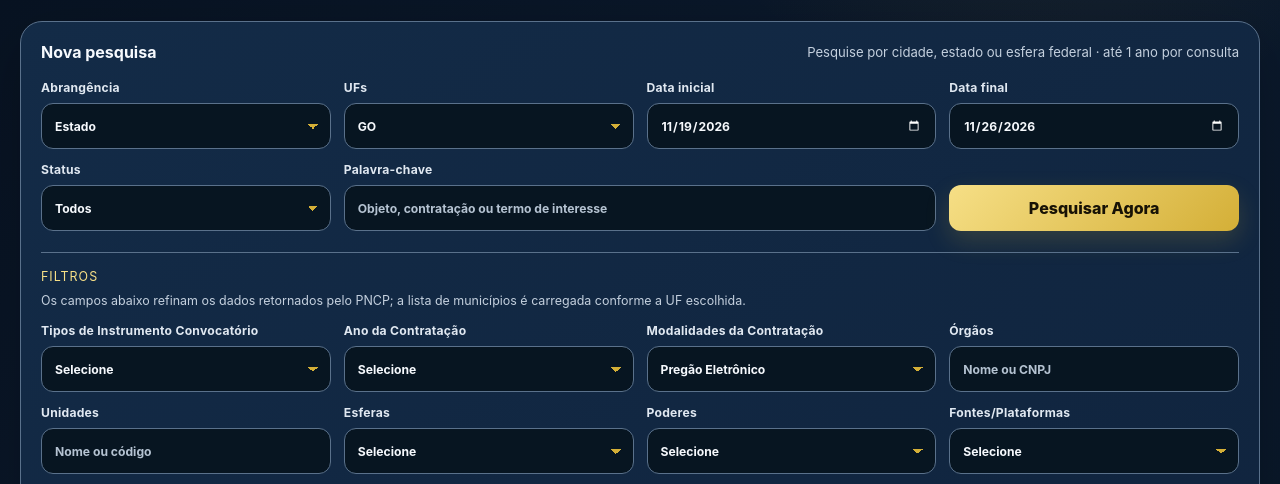
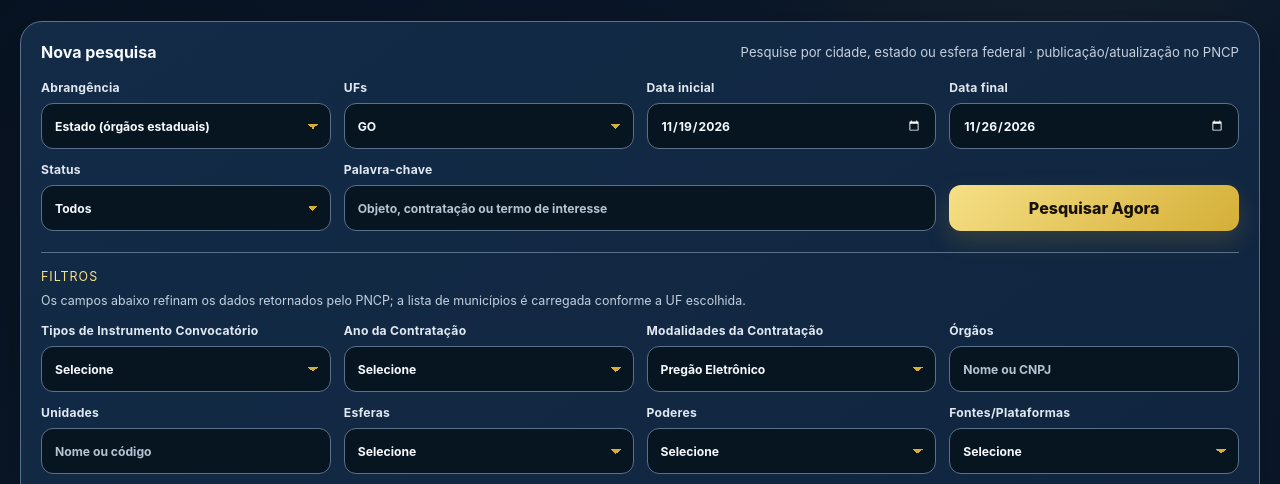
Before and after one commit to pecus-estruture/ProjetoSemNome, a website: page public/index.html in a window 1280 px wide. Shown: the part 309-793 px from the top of the page. Drawn offline with Linux system fonts and the light colour scheme; no server answers.

Commit message:
fix: clarify PNCP search scope and dates

```diff
--- a/public/index.html
+++ b/public/index.html
@@ -147,12 +147,12 @@
         <section class="card filters">
           <div class="filters-head">
             <h3>Nova pesquisa</h3>
-            <span>Pesquise por cidade, estado ou esfera federal · até 1 ano por consulta</span>
+            <span>Pesquise por cidade, estado ou esfera federal · publicação/atualização no PNCP</span>
           </div>
           <form id="searchForm" class="filter-grid">
             <label>Abrangência
               <select id="escopo" name="escopo">
-                <option value="estado" selected>Estado</option>
+                <option value="estado" selected>Estado (órgãos estaduais)</option>
                 <option value="cidade">Cidade</option>
                 <option value="federal">Federal</option>
               </select>
```
